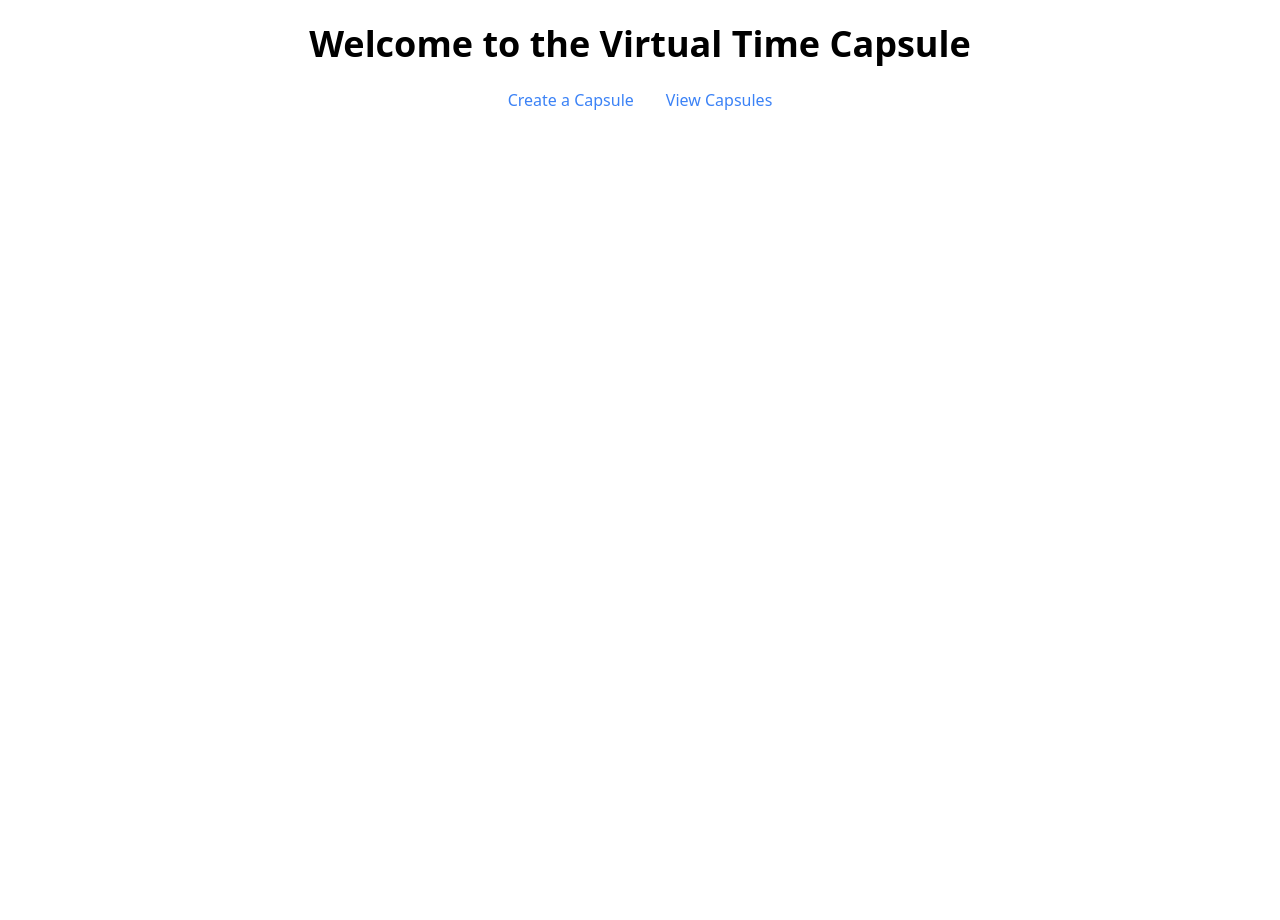
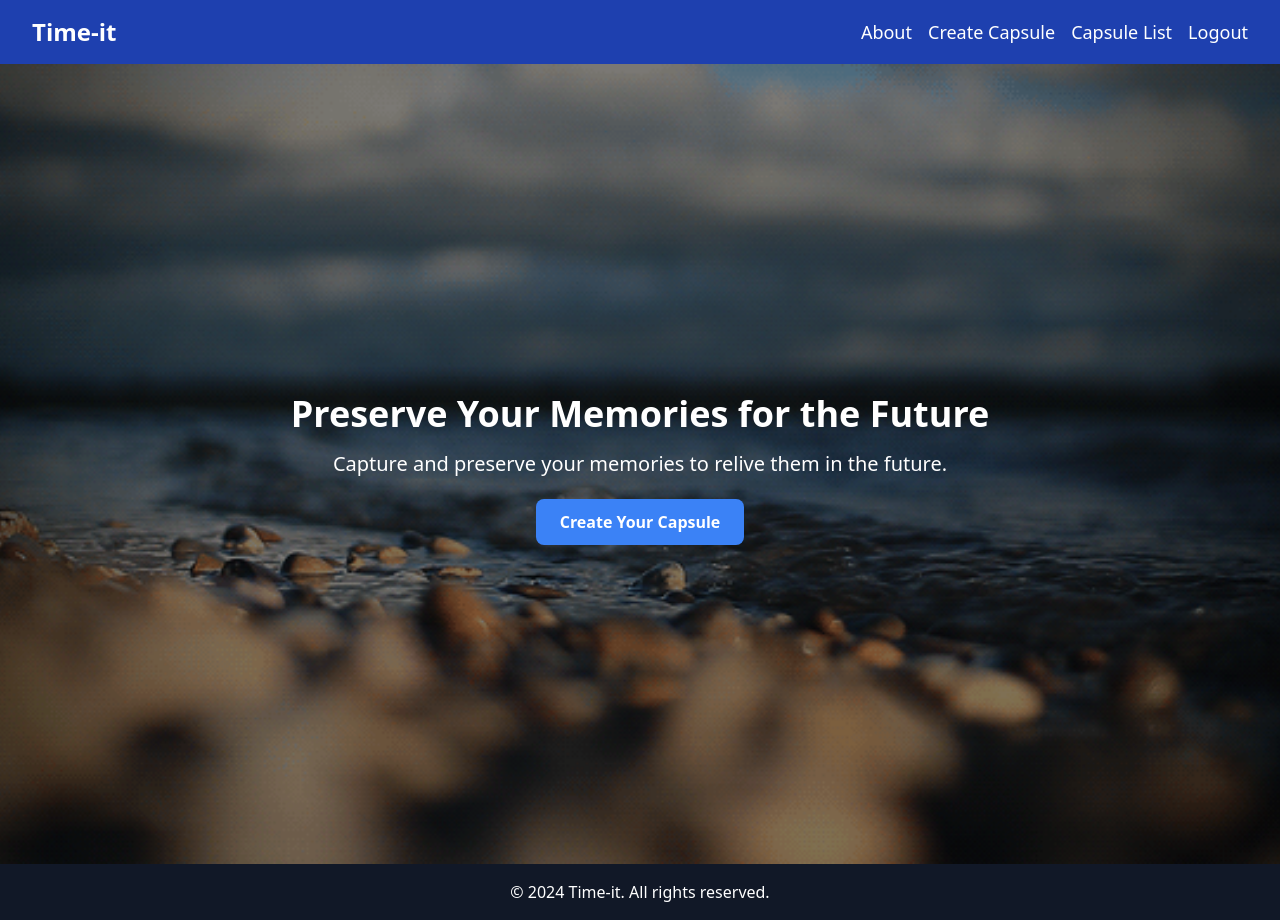
Before and after one commit to ItzDc02/Time-it, a React (Vite) app in the folder virtual-time-capsule/: page / in a window 1280 px wide. Before the commit the page ends 800 px from the top, so only its background shows below. Built offline with nearby package versions, Linux system fonts and the light colour scheme; no server answers; sample sign-in values are in the browser's storage.

Commit message:
Home page and Firebase Integration

```diff
--- a/virtual-time-capsule/package.json
+++ b/virtual-time-capsule/package.json
@@ -16,12 +16,14 @@
     "@reduxjs/toolkit": "^2.2.5",
     "axios": "^1.7.0",
     "date-fns": "^3.6.0",
-    "firebase": "^10.12.0",
+    "firebase": "^10.12.1",
     "formik": "^2.4.6",
+    "framer-motion": "^11.2.6",
     "moment": "^2.30.1",
     "react": "^18.2.0",
     "react-dom": "^18.2.0",
     "react-dropzone": "^14.2.3",
+    "react-firebase-hooks": "^5.1.1",
     "react-hook-form": "^7.51.4",
     "react-redux": "^9.1.2",
     "react-router-dom": "^6.23.1",
--- a/virtual-time-capsule/src/App.tsx
+++ b/virtual-time-capsule/src/App.tsx
@@ -2,14 +2,19 @@ import { BrowserRouter as Router, Routes, Route } from "react-router-dom";
 import Home from "./components/home";
 import CreateCapsuleForm from "./components/createCapsuleForm";
 import CapsuleList from "./components/capsuleList";
+import Login from "./components/login";
+import ProtectedRoute from "./components/ProtectedRoute";
 
 function App() {
   return (
     <Router>
       <Routes>
-        <Route path="/" element={<Home />} />
-        <Route path="/create" element={<CreateCapsuleForm />} />
-        <Route path="/view" element={<CapsuleList />} />
+        <Route element={<ProtectedRoute />}>
+          <Route path="/" element={<Home />} />
+          <Route path="/create" element={<CreateCapsuleForm />} />
+          <Route path="/view" element={<CapsuleList />} />
+        </Route>
+        <Route path="/login" element={<Login />} />
       </Routes>
     </Router>
   );
--- /dev/null
+++ b/virtual-time-capsule/src/components/ProtectedRoute.tsx
@@ -0,0 +1,12 @@
+import { Navigate, Outlet } from "react-router-dom";
+import { useAuthState } from "react-firebase-hooks/auth";
+import { auth } from "../firebaseConfig";
+
+const ProtectedRoute = () => {
+  const [user, loading] = useAuthState(auth);
+
+  if (loading) return <div>Loading...</div>;
+  return user ? <Outlet /> : <Navigate to="/login" />;
+};
+
+export default ProtectedRoute;
--- a/virtual-time-capsule/src/components/home.tsx
+++ b/virtual-time-capsule/src/components/home.tsx
@@ -1,32 +1,143 @@
-import React, { useEffect } from "react";
-import { Link, useNavigate } from "react-router-dom";
+import { useState } from "react";
+import { Link } from "react-router-dom";
+import rockyBeach from "../assets/rockybeach.webp";
+import { motion } from "framer-motion";
+import { getAuth, signOut } from "firebase/auth"; // Import Firebase authentication functions
 
-const home: React.FC = () => {
-  const navigate = useNavigate();
+const Home = () => {
+  const [isMenuOpen, setIsMenuOpen] = useState(false);
+  const auth = getAuth(); // Initialize Firebase authentication
 
-  useEffect(() => {
-    const capsuleCreated = sessionStorage.getItem("capsuleCreated");
-    if (capsuleCreated) {
-      sessionStorage.removeItem("capsuleCreated");
-      navigate("/");
+  // Function to handle user logout
+  const handleLogout = async () => {
+    try {
+      await signOut(auth);
+      console.log("User signed out successfully");
+    } catch (error) {
+      console.error("Error during sign-out:", error);
     }
-  }, [navigate]);
+  };
+
+  const toggleMenu = () => {
+    setIsMenuOpen(!isMenuOpen);
+  };
 
   return (
-    <div className="text-center p-6">
-      <h1 className="text-4xl font-bold mb-6">
-        Welcome to the Virtual Time Capsule
-      </h1>
-      <nav>
-        <Link to="/create" className="text-blue-500 mx-4 hover:underline">
-          Create a Capsule
-        </Link>
-        <Link to="/view" className="text-blue-500 mx-4 hover:underline">
-          View Capsules
-        </Link>
-      </nav>
+    <div className="flex flex-col min-h-screen bg-blue-800">
+      <header className="text-white py-4">
+        <div className="max-w-7xl mx-auto flex justify-between items-center px-4 sm:px-6 lg:px-8">
+          <h1 className="text-2xl font-bold">Time-it</h1>
+          <button
+            onClick={toggleMenu}
+            className="sm:hidden text-white focus:outline-none focus:ring-2 focus:ring-white"
+          >
+            <svg
+              xmlns="http://www.w3.org/2000/svg"
+              className="h-6 w-6"
+              fill="none"
+              viewBox="0 0 24 24"
+              stroke="currentColor"
+            >
+              <path
+                strokeLinecap="round"
+                strokeLinejoin="round"
+                strokeWidth={2}
+                d="M4 6h16M4 12h16m-7 6h7"
+              />
+            </svg>
+          </button>
+          <nav className="hidden sm:flex space-x-4">
+            <Link
+              className="text-lg hover:text-blue-300 transition duration-300"
+              to="/about"
+            >
+              About
+            </Link>
+            <Link
+              className="text-lg hover:text-blue-300 transition duration-300"
+              to="/create"
+            >
+              Create Capsule
+            </Link>
+            <Link
+              className="text-lg hover:text-blue-300 transition duration-300"
+              to="/view"
+            >
+              Capsule List
+            </Link>
+            <Link
+              className="text-lg hover:text-blue-300 transition duration-300"
+              to=""
+              onClick={handleLogout}
+            >
+              Logout
+            </Link>
+          </nav>
+        </div>
+        {isMenuOpen && (
+          <nav className="flex flex-col items-start bg-blue-800 text-white px-4 pt-2 pb-4 space-y-2 sm:hidden">
+            <Link
+              className="text-lg hover:text-blue-300 transition duration-300"
+              to="/about"
+              onClick={toggleMenu}
+            >
+              About
+            </Link>
+            <Link
+              className="text-lg hover:text-blue-300 transition duration-300"
+              to="/create"
+              onClick={toggleMenu}
+            >
+              Create Capsule
+            </Link>
+            <Link
+              className="text-lg hover:text-blue-300 transition duration-300"
+              to="/view"
+              onClick={toggleMenu}
+            >
+              Capsule List
+            </Link>
+            <Link
+              className="text-lg hover:text-blue-300 transition duration-300"
+              to=""
+              onClick={handleLogout}
+            >
+              Logout
+            </Link>
+          </nav>
+        )}
+      </header>
+
+      <motion.div
+        className="flex-grow bg-cover bg-center"
+        style={{ backgroundImage: `url(${rockyBeach})` }}
+        initial={{ opacity: 0 }}
+        animate={{ opacity: 1 }}
+        transition={{ duration: 0.5 }}
+      >
+        <div className="flex items-center justify-center min-h-screen bg-black bg-opacity-50">
+          <div className="text-center p-4">
+            <h2 className="text-4xl font-bold text-white mb-4">
+              Preserve Your Memories for the Future
+            </h2>
+            <p className="text-xl text-white mb-8">
+              Capture and preserve your memories to relive them in the future.
+            </p>
+            <Link
+              to="/create"
+              className="bg-blue-500 hover:bg-blue-700 text-white font-bold py-3 px-6 rounded-lg"
+            >
+              Create Your Capsule
+            </Link>
+          </div>
+        </div>
+      </motion.div>
+
+      <footer className="bg-gray-900 text-white text-center p-4">
+        © 2024 Time-it. All rights reserved.
+      </footer>
     </div>
   );
 };
 
-export default home;
+export default Home;
--- /dev/null
+++ b/virtual-time-capsule/src/components/login.tsx
@@ -0,0 +1,41 @@
+import React from "react";
+import { useNavigate } from "react-router-dom";
+import { getAuth, signInWithPopup, GoogleAuthProvider } from "firebase/auth";
+import { useAuthState } from "react-firebase-hooks/auth";
+
+const Login: React.FC = () => {
+  const auth = getAuth();
+  const [user] = useAuthState(auth);
+  const navigate = useNavigate();
+  const provider = new GoogleAuthProvider();
+
+  const handleLogin = async () => {
+    try {
+      await signInWithPopup(auth, provider);
+      // User is signed in
+      console.log("User signed in successfully");
+    } catch (error) {
+      console.error("Error during sign-in:", error);
+    }
+  };
+
+  React.useEffect(() => {
+    if (user) {
+      navigate("/");
+    }
+  }, [user, navigate]);
+
+  return (
+    <div className="text-center p-6">
+      <h1 className="text-4xl font-bold mb-6">Login</h1>
+      <button
+        onClick={handleLogin}
+        className="bg-blue-500 text-white py-2 px-4 rounded hover:bg-blue-700"
+      >
+        Sign in with Google
+      </button>
+    </div>
+  );
+};
+
+export default Login;
--- /dev/null
+++ b/virtual-time-capsule/src/components/logout.tsx
@@ -0,0 +1,27 @@
+import React from "react";
+import { getAuth, signOut } from "firebase/auth";
+
+const Logout: React.FC = () => {
+  const auth = getAuth();
+
+  const handleLogout = async () => {
+    try {
+      await signOut(auth);
+      // User is signed out
+      console.log("User signed out successfully");
+    } catch (error) {
+      console.error("Error during sign-out:", error);
+    }
+  };
+
+  return (
+    <button
+      onClick={handleLogout}
+      className="bg-red-500 text-white py-2 px-4 rounded hover:bg-red-700"
+    >
+      Logout
+    </button>
+  );
+};
+
+export default Logout;
--- /dev/null
+++ b/virtual-time-capsule/src/firebaseConfig.ts
@@ -0,0 +1,19 @@
+// src/firebaseConfig.ts
+import { initializeApp } from "firebase/app";
+import { getAuth } from "firebase/auth";
+import { getFirestore } from "firebase/firestore";
+
+const firebaseConfig = {
+  apiKey: "AIzaSyBLpA3KOagBcTW2lhxtoEjTt5u3vEvVkL0",
+  authDomain: "virtual-time-capsule-3d012.firebaseapp.com",
+  projectId: "virtual-time-capsule-3d012",
+  storageBucket: "virtual-time-capsule-3d012.appspot.com",
+  messagingSenderId: "952231029513",
+  appId: "1:952231029513:web:200843e6b638c0fe4981d8",
+};
+
+// Initialize Firebase
+const app = initializeApp(firebaseConfig);
+
+export const auth = getAuth(app);
+export const db = getFirestore(app);
```
Also changed, not shown: virtual-time-capsule/src/Features/Capsule/capsuleSlice.ts (+33 -7 lines), virtual-time-capsule/src/components/capsuleList.tsx (+34 -24 lines), virtual-time-capsule/src/components/createCapsuleForm.tsx (+29 -22 lines), virtual-time-capsule/src/assets/rockybeach.webp (added), 1 other file (tests, documents, lock files or other folders).
